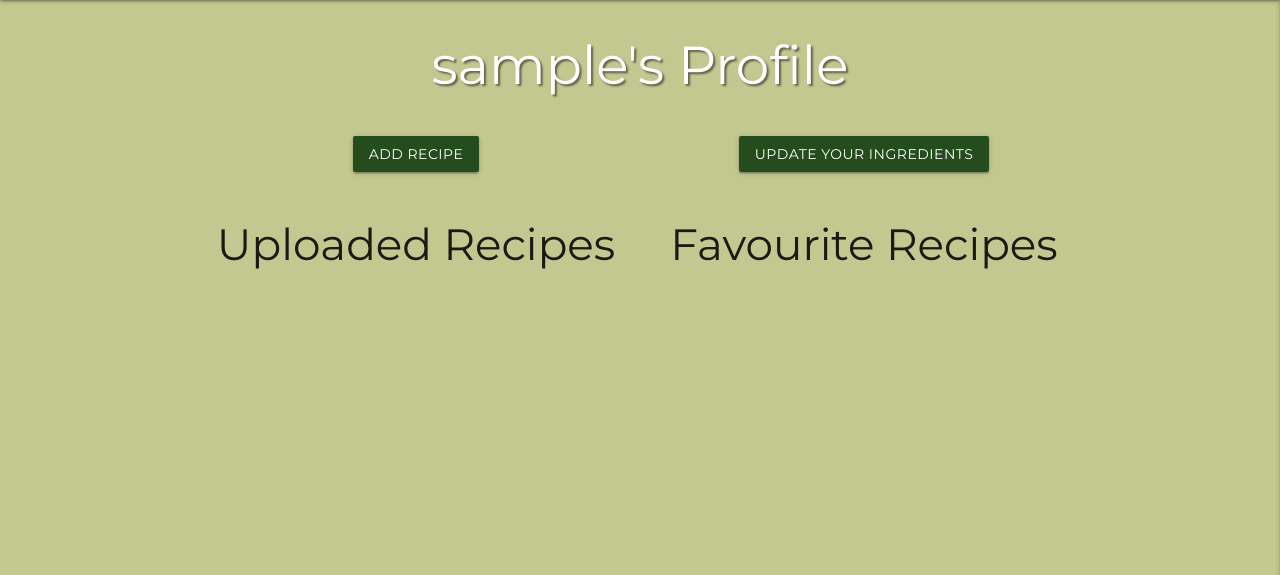
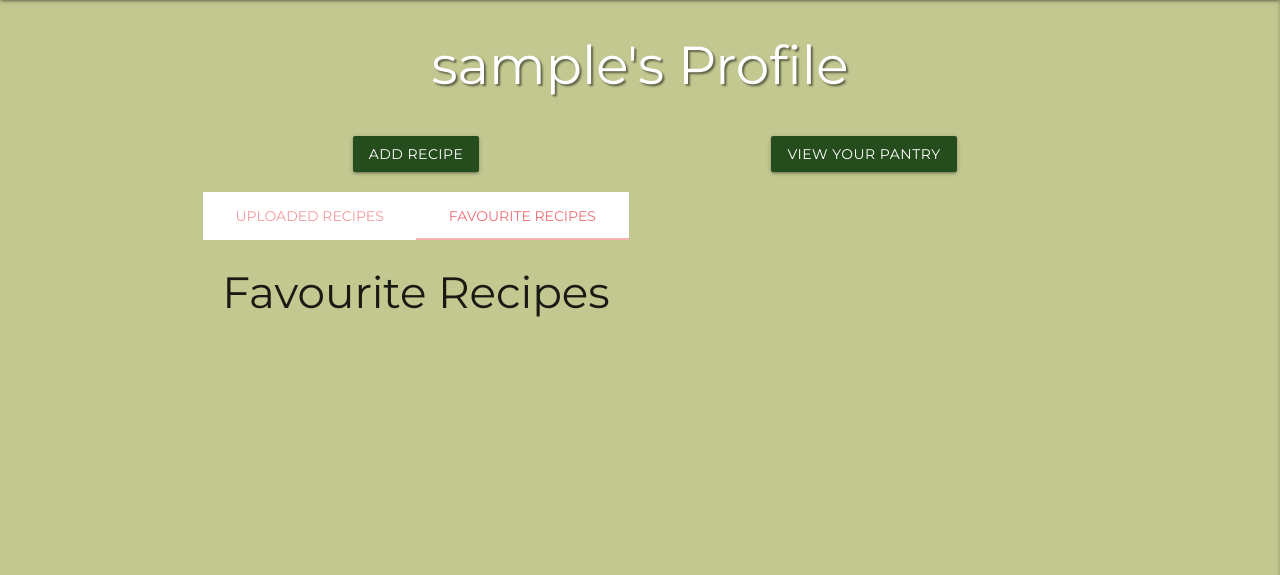
Before and after one commit to TimMorrisDev/MS3-sustainable-supper, a Flask app: page /profile/1 in a window 1280 px wide. Shown: the part 64-639 px from the top of the page. Run offline with Flask 2, Linux system fonts and the light colour scheme; the visitor is signed in with stand-in values (Sample User, id 1); a database or web service that is not in the repository returns one stand-in record (values such as "Sample title"); some libraries are stand-ins or nearby versions.

Commit message:
Add tab navigation to profile page

```diff
--- a/app.py
+++ b/app.py
@@ -131,26 +131,24 @@ def logout():
 
 @app.route("/user_ingredients/<username>", methods=["GET", "POST"])
 def user_ingredients(username):
+    user_ingredients = mongo.db.users.find_one(
+        {"username": session["user"]})["user_ingredients"]
+    return render_template("user_ingredients.html", username=username, user_ingredients=user_ingredients)
+
+
+@app.route("/update_ingredients/<username>", methods=["GET", "POST"])
+def update_ingredients(username):
     if request.method == "POST":
         ingredients = request.form.getlist("user-ingredients")
         mongo.db.users.update({"username": username}, {
             "$set": {"user_ingredients": ingredients}})
-        return redirect(url_for("profile", username=username))
-    return redirect(url_for("profile", username=username))
+        return redirect(url_for("user_ingredients", username=username))
+    return redirect(url_for("user_ingredients", username=username))
 
 
 @app.route("/admin")
 def admin():
     return render_template('admin.html')
-
-
-# @app.route("/add_ingredient", methods=['GET', 'POST'])
-# def add_ingredient():
-#     items = request.form.get("item").readlines()
-#     quantities = request.form.get("quantity")
-#     print(items)
-#     print(quantities)
-#     return render_template("add_recipe.html")
 
 
 @app.route("/add_recipe", methods=['GET', 'POST'])
--- a/static/js/script.js
+++ b/static/js/script.js
@@ -8,6 +8,8 @@ $(document).ready(function () {
     });
 
     $('.modal').modal();
+
+    $('.tabs').tabs();
 
     $('#add-ingredient').on('click', function () {
         $('<div class="row ingredient-row valign-wrapper"><div class="input-field col s4"><i class="fas fa-list-ul prefix light-blue-text text-darken-4"></i><input id="ingredients" name="ingredients" type="text" class="validate"placeholder="Add Ingredient Here" required><label for="ingredients">Ingredients</label></div><div class="input-field col s5"><input id="ingredient-prep" name="ingredient-prep" type="text" class="validate"placeholder="Preparation instructions"><label for="ingredient-prep">Preparation instructions</label></div><div class="col s3"><button type="button" id="remove-ingredient" class="waves-effect waves-light btn red">Remove</button></div></div>').insertBefore('#add-ingredient-row');
--- a/templates/profile.html
+++ b/templates/profile.html
@@ -16,15 +16,20 @@
             Recipe</a>
     </div>
     <div class="col s12 m6 center-align">
-        <a class="waves-effect waves-light btn tm-dark-green-bg modal-trigger" href="#user_ingredients_modal"
-            href="{{ url_for('user_ingredients', username=session['user']) }}">Update
-            your
-            ingredients</a>
+        <a class="waves-effect waves-light btn tm-dark-green-bg modal-trigger"
+            href="{{ url_for('user_ingredients', username=session['user']) }}">View your pantry</a>
     </div>
 </div>
 
 <div class="row">
     <div class="col s6">
+
+        <ul class="tabs">
+            <li class="tab col s6"><a href="#uploaded_recipes_tab">Uploaded Recipes</a></li>
+            <li class="tab col s6"><a class="active" href="#favourite_recipes_tab">Favourite Recipes</a></li>
+        </ul>
+
+        <div id="uploaded_recipes_tab" class="col s12">
             <h3 class="center-align">Uploaded Recipes</h3>
             {% for recipe in recipes %}
             {% if recipe.uploaded_by|lower == session.user|lower %}
@@ -34,10 +39,8 @@
             {% endif %}
 
             {% endfor %}
-
         </div>
-
-    <div class="col s6">
+        <div id="favourite_recipes_tab" class="col s12">
             <h3 class="center-align">Favourite Recipes</h3>
             {% for recipe in recipes %}
             {% if session.user|lower in recipe.user_favourite %}
@@ -47,81 +50,17 @@
             {% endif %}
 
             {% endfor %}
+        </div>
+
+
+
+
+    </div>
+
+    <div class="col s6">
+
 
     </div>
 </div>
 
-
-<!-- Modal Structure -->
-<div id="user_ingredients_modal" class="modal">
-    <div class="modal-content">
-        <form class="col s12" method="POST" action="{{ url_for('user_ingredients', username=session['user']) }}">
-            <div id="user-ingredient-row-parent">
-
-                {% if user_ingredients != [] %}
-
-                {% for ingredient in user_ingredients %}
-
-                <div class="row user-ingredient-row valign-wrapper">
-
-                    <div class="input-field col s8">
-
-                        <i class="fas fa-list-ul prefix light-blue-text text-darken-4"></i>
-                        <input id="user-ingredients" name="user-ingredients" type="text" class="validate"
-                            placeholder="Add Ingredient Here" value="{{ ingredient }}" required>
-                        <label for="user-ingredients">Ingredients</label>
-
-                    </div>
-
-                    <div class="col s3">
-                        <button type="button" id="remove-user-ingredient"
-                            class="waves-effect waves-light btn red">Remove</button>
-                    </div>
-                </div>
-
-                {% endfor %}
-
-                {% else %}
-
-                <div class="row user-ingredient-row valign-wrapper">
-
-                    <div class="input-field col s8">
-
-                        <i class="fas fa-list-ul prefix light-blue-text text-darken-4"></i>
-                        <input id="user-ingredients" name="user-ingredients" type="text" class="validate"
-                            placeholder="Add Ingredient Here" required>
-                        <label for="user-ingredients">Ingredients</label>
-
-                    </div>
-
-                    <div class="col s3">
-                        <button type="button" id="remove-user-ingredient"
-                            class="waves-effect waves-light btn red">Remove</button>
-                    </div>
-                </div>
-
-                {% endif %}
-
-                <div class="row" id="add-user-ingredient-row">
-                    <div class="col s12">
-                        <button type="button" id="add-user-ingredient"
-                            class="waves-effect waves-light btn tm-brown-bg">Add
-                            Another
-                            Ingredient</button>
-                    </div>
-                </div>
-            </div>
-
-    </div>
-    <div class="modal-footer">
-        <div class="center-align">
-            <button type="submit" class="waves-effect waves-light btn btn-large tm-dark-green-bg">Update</a>
-        </div>
-
-    </div>
-    </form>
-</div>
-
-
-
 {% endblock %}
```
Also changed, not shown: templates/recipe_ingredients.html (+1 -7 lines), templates/user_ingredients.html (+81 -15 lines). Lines whose indentation alone changed are shown as unchanged.
